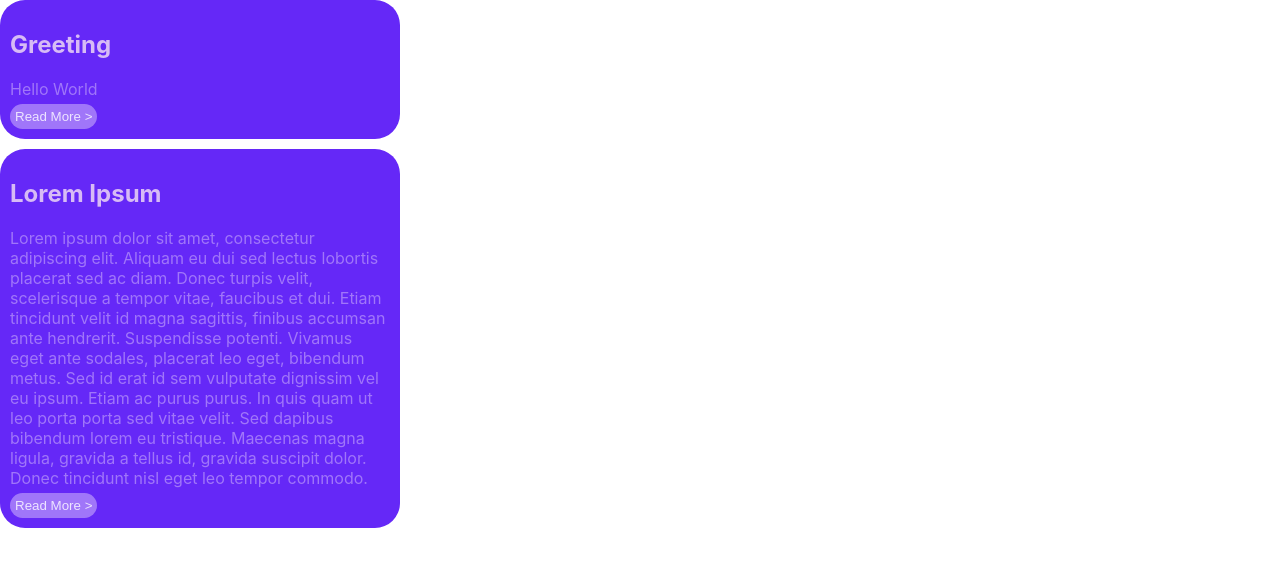
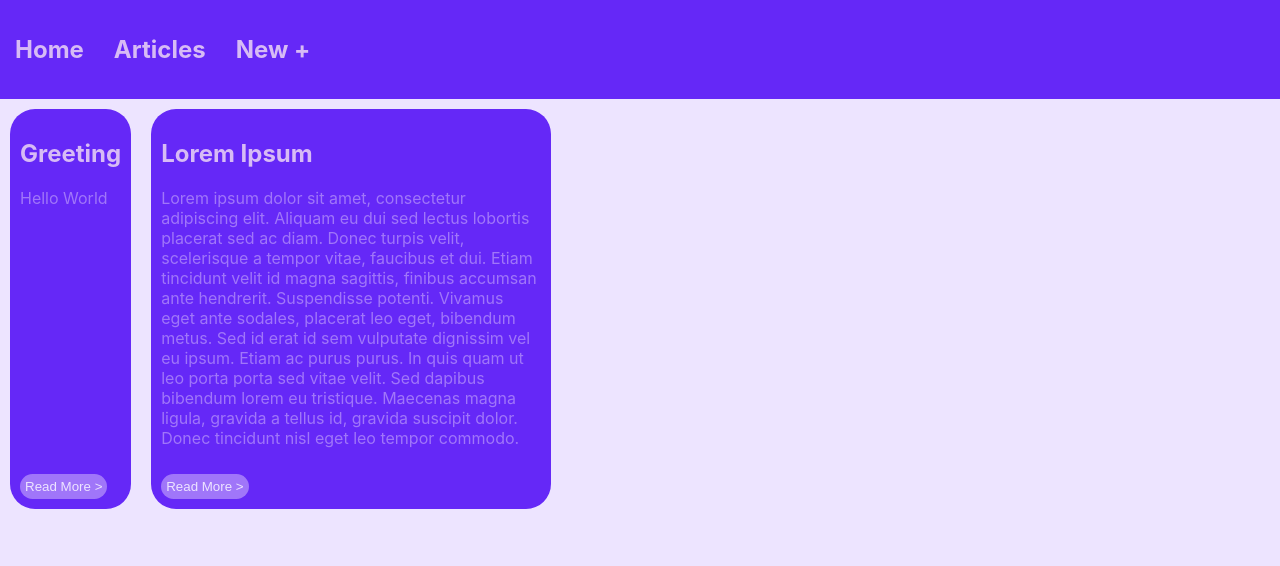
Before and after one commit to Galammar/Blog-Project, a Next.js app: page / in a window 1280 px wide. Shown: the top 566 px of the page. Built offline with nearby package versions, Linux system fonts and the light colour scheme.

Commit message:
navbar + max characters

```diff
--- a/pages/index.js
+++ b/pages/index.js
@@ -16,8 +16,7 @@ export default function Home() {
       title: 'Lorem Ipsum',
       preface:
         'Lorem ipsum dolor sit amet, consectetur adipiscing elit. Aliquam eu dui sed lectus lobortis placerat sed ac diam. Donec turpis velit, scelerisque a tempor vitae, faucibus et dui. Etiam tincidunt velit id magna sagittis, finibus accumsan ante hendrerit. Suspendisse potenti. Vivamus eget ante sodales, placerat leo eget, bibendum metus. Sed id erat id sem vulputate dignissim vel eu ipsum. Etiam ac purus purus. In quis quam ut leo porta porta sed vitae velit. Sed dapibus bibendum lorem eu tristique. Maecenas magna ligula, gravida a tellus id, gravida suscipit dolor. Donec tincidunt nisl eget leo tempor commodo.',
-      content:
-        'Curabitur vitae dapibus odio, at ullamcorper est. Mauris vel enim nisl. Ut ultrices quis ex a pretium. Sed nec fringilla nisl, molestie feugiat mi. Pellentesque mi urna, consectetur sed nibh quis, luctus eleifend massa. Cras nec arcu lacus. Ut egestas tristique mi, sit amet pharetra erat malesuada ut. Proin ultrices vestibulum justo, in iaculis nunc convallis sit amet. Vivamus et pretium felis, vel euismod purus. Donec ut arcu ac arcu auctor fringilla. Pellentesque condimentum sit amet elit non efficitur. Mauris hendrerit magna feugiat nulla dapibus interdum at non ex. Integer nec pharetra lacus, ac suscipit lectus.',
+      content: '',
       date: '13/7/23',
       ID: 2,
     },
@@ -26,16 +25,20 @@ export default function Home() {
   function Article({ title, preface }) {
     return (
       <div className={styles.article}>
-        <h2 className={styles.articleTitle}>{title}</h2>
-        <div>{preface}</div>
-        <button className={styles.articleButton}>{'Read More >'}</button>
+        <div>
+          <h2 className={styles.articleTitle}>{title}</h2>
+          <div
+            dangerouslySetInnerHTML={{ __html: truncateString(preface, 615) }}
+          />
+          <button className={styles.articleButton}>{'Read More >'}</button>
+        </div>
       </div>
     );
   }
 
   function Diary() {
     return (
-      <div>
+      <div className={styles.diary}>
         {library.map((article, index) => (
           <Article
             key={index}
@@ -47,12 +50,37 @@ export default function Home() {
     );
   }
 
+  function NavBar() {
+    return (
+      <div className={styles.navBar}>
+        <span className={styles.navBarElements}>
+          <h2>Home</h2>
+        </span>
+        <span className={styles.navBarElements}>
+          <h2>Articles</h2>
+        </span>
+        <span className={styles.navBarElements}>
+          <h2>New +</h2>
+        </span>
+      </div>
+    );
+  }
+
+  function truncateString(str, maxLength) {
+    if (str.length <= maxLength) {
+      return str;
+    }
+
+    return str.substring(0, maxLength) + '...';
+  }
+
   return (
-    <div>
+    <div className={styles.page}>
       <Head>
         <title>My Awesome Blog!</title>
       </Head>
       <main>
+        <NavBar />
         <Diary />
       </main>
     </div>
--- a/styles/Home.module.css
+++ b/styles/Home.module.css
@@ -1,22 +1,46 @@
+.page {
+  background-color: #ede4ff;
+  height: 100vh;
+}
+
+.diary {
+  display: flex;
+  flex-direction: row;
+}
+
 .article {
   max-width: 400px;
-  max-height: 400px;
+  height: 400px;
   background-color: #6528f7;
   border-radius: 25px;
   padding: 10px;
   color: #a076f9;
-  margin-bottom: 10px;
+  margin: 10px;
+  position: relative;
 }
 
 .articleButton {
-  margin-top: 5px;
   background-color: #a076f9;
   border-radius: 25px;
   border: none;
   padding: 5px;
   color: #ede4ff;
+  position: absolute;
+  bottom: 10px;
 }
 
 .articleTitle {
   color: #d7bbf5;
 }
+
+.navBar {
+  background-color: #6528f7;
+  height: fit-content;
+}
+
+.navBarElements {
+  margin: 15px;
+  display: inline-block;
+  vertical-align: middle;
+  color: #d7bbf5;
+}
```
